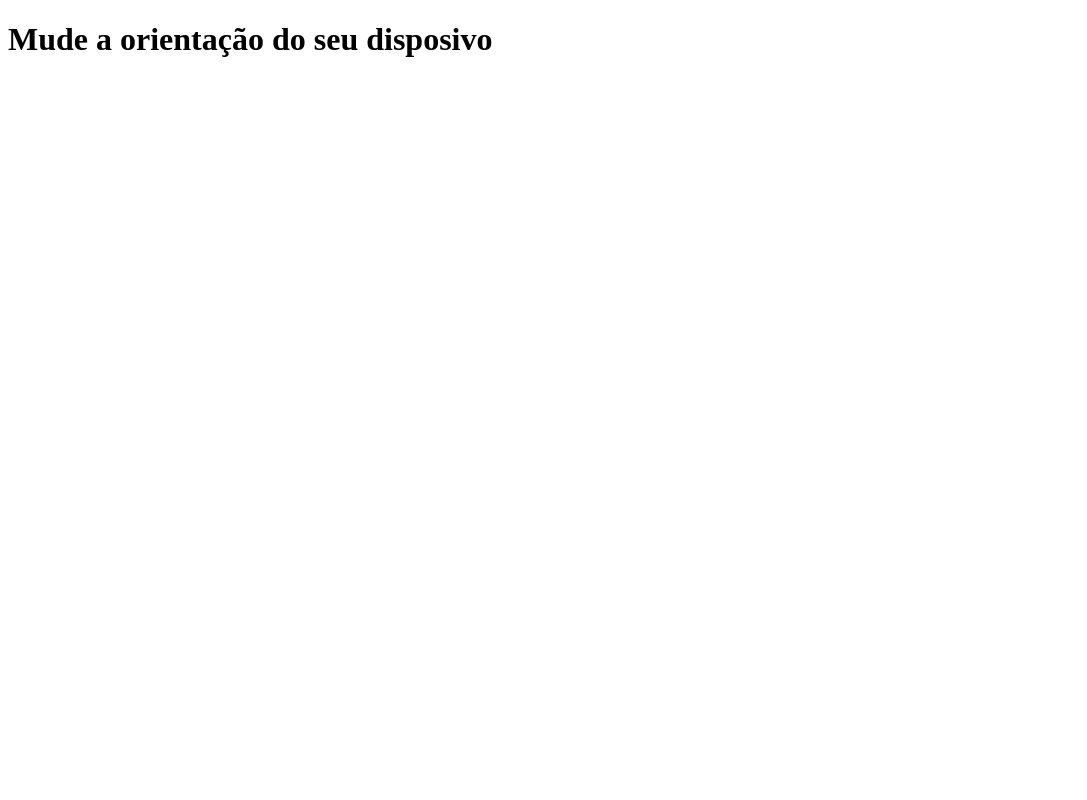
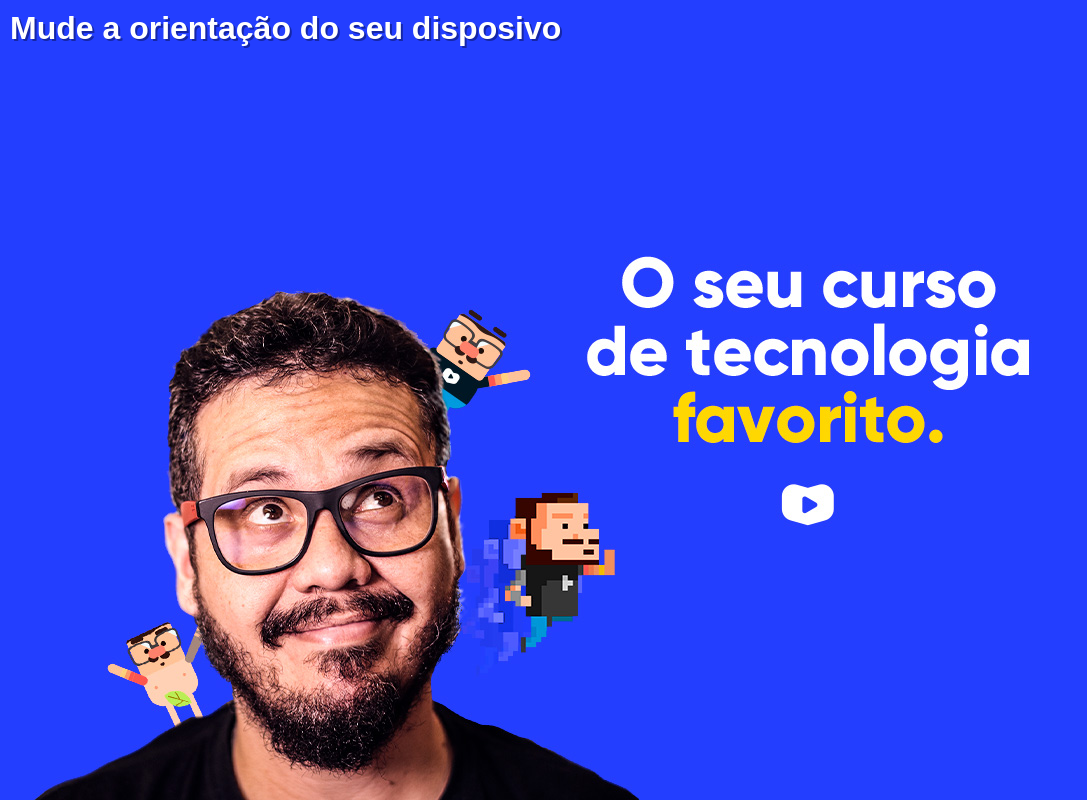
Before and after one commit to DarkGrimmReaper/exercicios, a plain HTML site: page ex026/mq002/index.html in a window 1280 px wide. Shown: the whole page, without its empty margins (0-1087 px from the left). Drawn offline with Linux system fonts and the light colour scheme.

Commit message:
resize ok

```diff
--- a/ex026/mq002/estilos/paisagem.css
+++ b/ex026/mq002/estilos/paisagem.css
@@ -1,3 +1,8 @@
 @charset "UTF-8";
 
 /* Deitado */
+
+body {
+    background-image: url(../imagens/cev-landscape.jpg);
+    background-position: left bottom;
+}
--- a/ex026/mq002/estilos/retrato.css
+++ b/ex026/mq002/estilos/retrato.css
@@ -1,3 +1,8 @@
 @charset "UTF-8";
 
 /* Em pé */
+
+body {
+    background-image: url(../imagens/cev-portrait.jpg);
+    background-position: center bottom;
+}
--- a/ex026/mq002/estilos/style.css
+++ b/ex026/mq002/estilos/style.css
@@ -1,3 +1,23 @@
 @charset "UTF-8";
 
 /* Geral */
+
+* {
+    margin: 0;
+    padding: 0;
+    font-family: Arial, Helvetica, sans-serif;
+}
+
+html, body {
+    width: 100vw;
+    height: 100vh;
+    background-color: #233eff;
+    background-size: contain;
+    background-repeat: no-repeat;
+}
+
+h1 {
+    color: white;
+    text-shadow: 2px 2px 0px #1526a7;
+    padding: 10px;
+}
```
